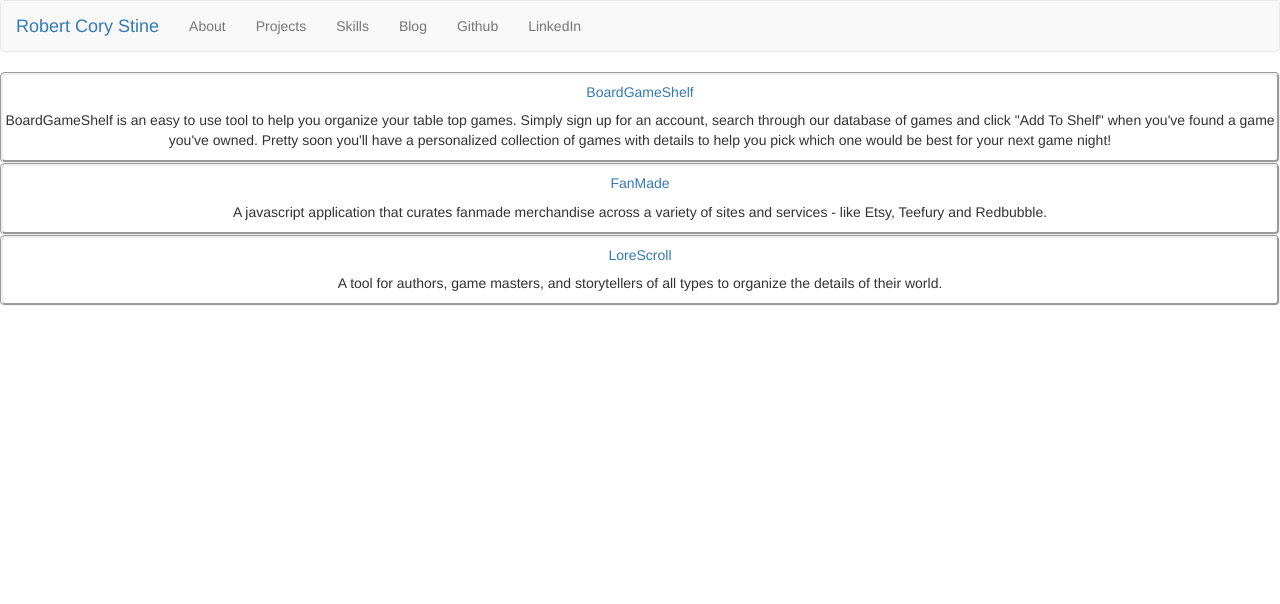
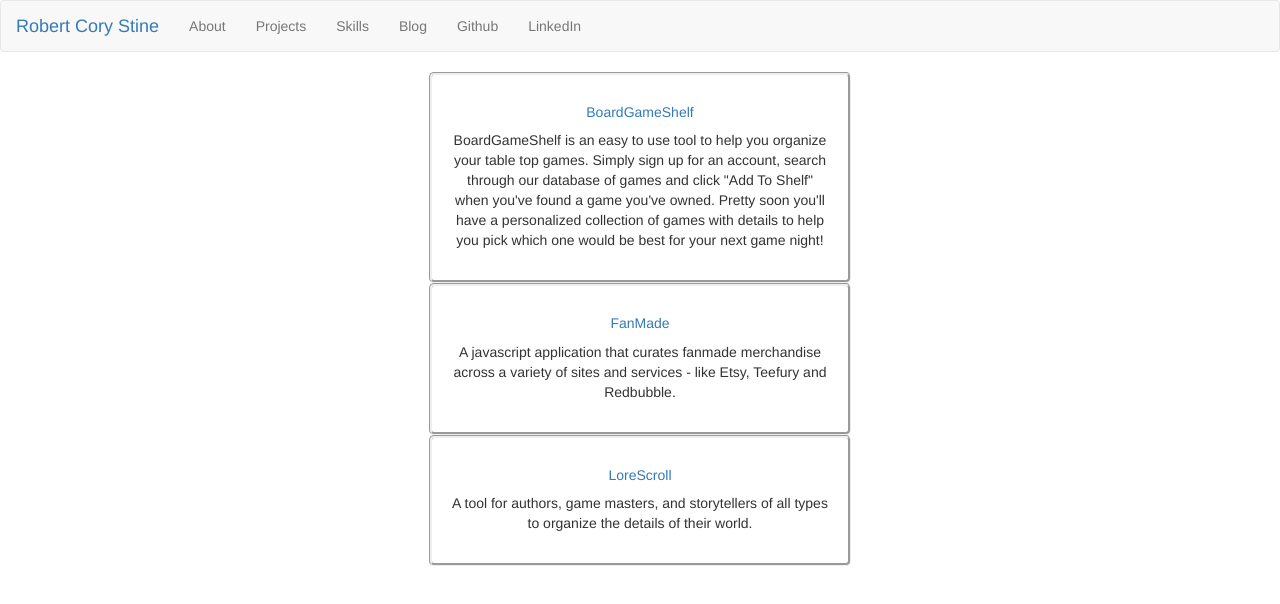
Before and after one commit to GoldenPavilion/portfolio, a React (Create React App) app: page /projects in a window 1280 px wide. Shown: the top 604 px of the page. Built offline with nearby package versions, Linux system fonts and the light colour scheme.

Commit message:
set up width and margins

```diff
--- a/src/App.css
+++ b/src/App.css
@@ -58,6 +58,9 @@
 }
 
 .card {
+  width: 33%;
+  margin: auto;
+  padding: 20px;
   border-style: groove;
   border-radius: 5px;
 }
```
